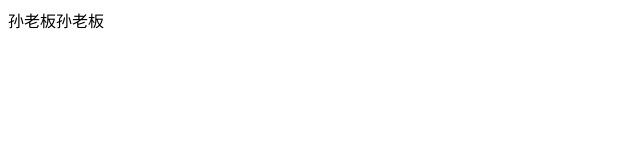
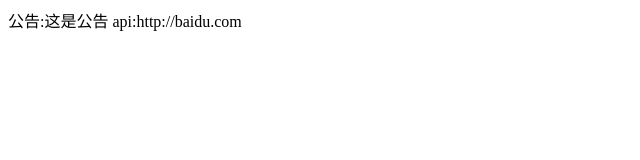
Before and after one commit to 2kfuli/2kfuli.github.io, a plain HTML site: page index.html in a window 1280 px wide. Shown: the whole page, without its empty margins (0-640 px from the left). Drawn offline with Linux system fonts and the light colour scheme.

Commit message:
Update index.html

```diff
--- a/index.html
+++ b/index.html
@@ -5,6 +5,7 @@
     <title>Document</title>
 </head>
 <body>
- 孙老板孙老板
+公告:这是公告
+api:http://baidu.com
 </body>
 </html>
```
